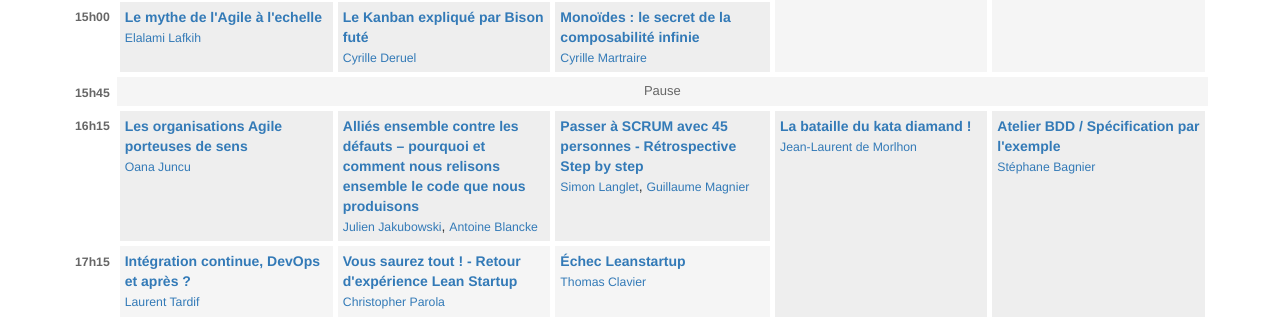
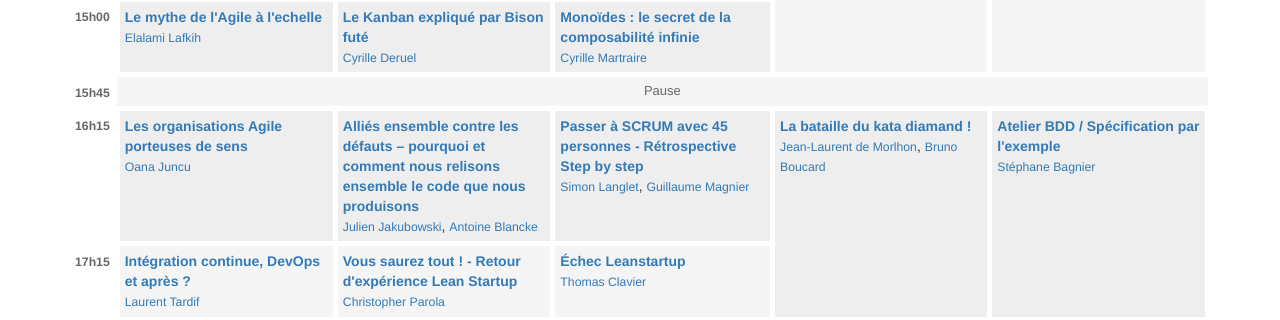
Before and after one commit to jak78/agile-tour-lille-2017, a Jekyll site: the page built from 00-schedule.html, in a window 1280 px wide and 900 px high, scrolled down 827 px. Shown: the part 286-606 px from the top of the window. Built offline with Jekyll 4.4.1, drawn with Linux system fonts in a browser that asks for light colours; nearby versions of some CDN libraries.

Commit message:
add Bruno Boucard as co-speaker with Jean-Laurent

```diff
--- a/_data/schedule.yml
+++ b/_data/schedule.yml
@@ -142,7 +142,7 @@
         description: "Passer le pas de l'agilité n'est pas forcément facile. Les questions de productivité, d'efficacité et de coûts peuvent entraver et freiner cette démarche (surtout lorsque cela concerne 45 personnes).
                       Au travers le partage de notre expérience, nous reviendrons step by step sur notre transformation en commençant par les raisons qui nous ont fait sauter le pas, nos difficultés et réussites, où nous en sommes aujourd'hui et le chemin qu'il nous reste à parcourir."
       - subject: La bataille du kata diamand !
-        speaker: Jean-Laurent de Morlhon
+        speaker: Jean-Laurent de Morlhon, Bruno Boucard
         description: "Vous êtes un veteran du TDD ou vous voulez en apprendre plus sur le sujet aprés quelques essais, le kata diamand est un bon challenge pour tout ceux qui s'essayent à TDD. Dans cette session d'environ 2 heures, nous essaierons de dompter ce kata, dans le langage de votre choix. Jean-Laurent & Bruno vous donneront des astuces ainsi que aides si besoin. La dernière demi-heure est consacré à une discussion sur le pour et le contre des differentes approches.  Un portable pour 2 personnes est nécessaire pour cet atelier."
         duration: 2
       - subject: Atelier BDD / Spécification par l'exemple
```
